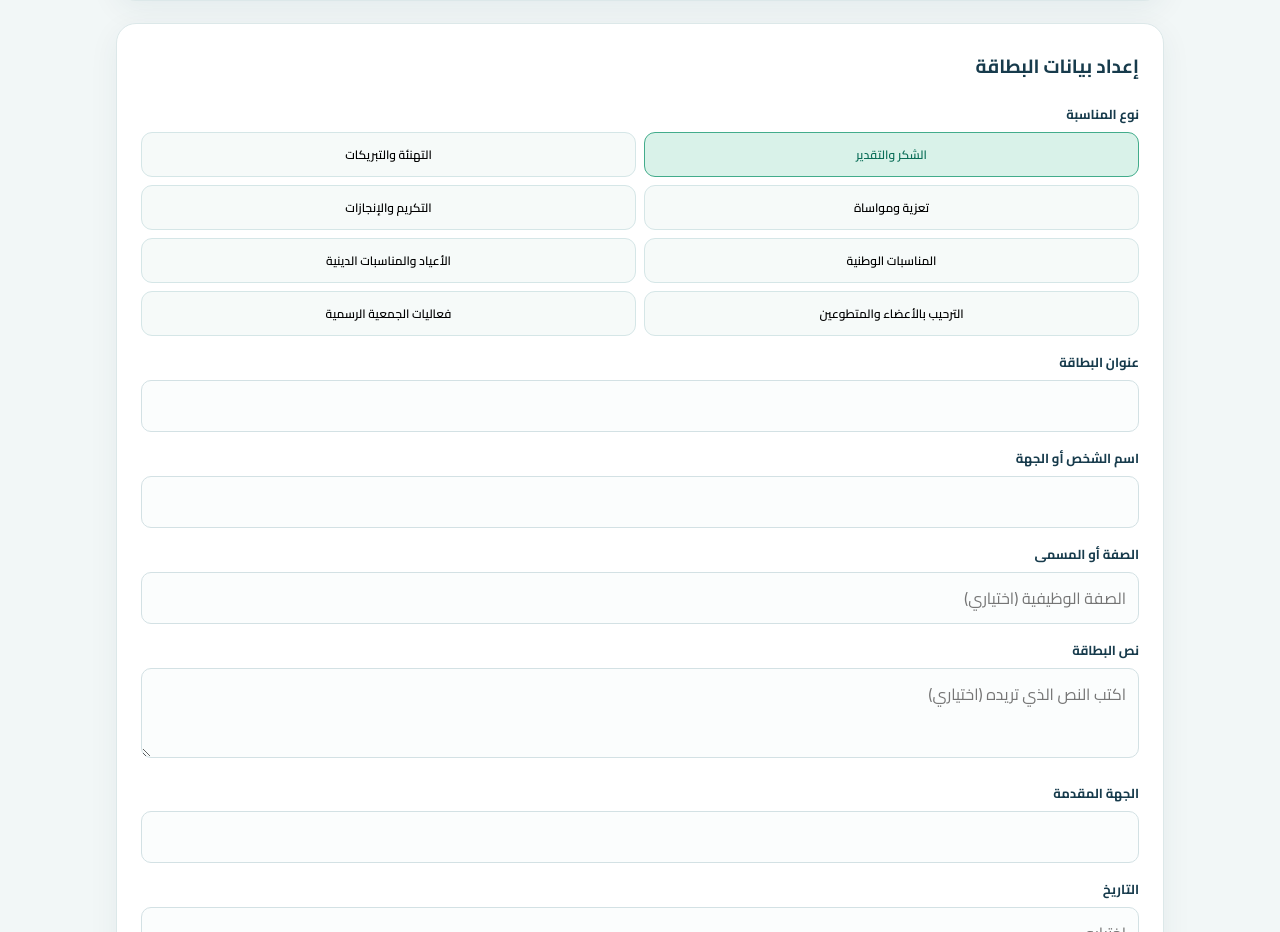
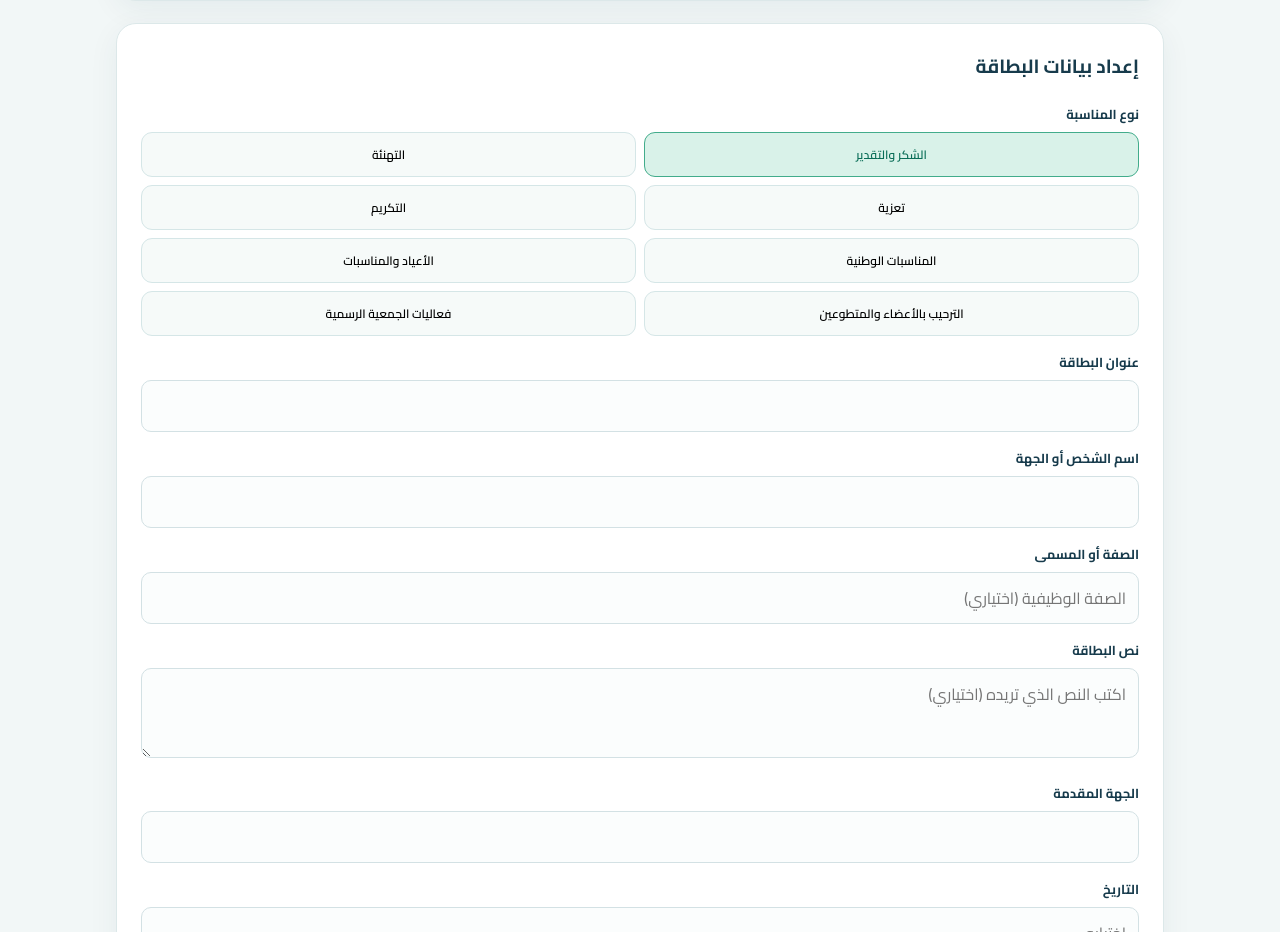
Before and after one commit to a-eng-sa/dera, a plain HTML site: page index.html in a window 1280 px wide. Shown: the part 980-1912 px from the top of the page. Drawn offline with Linux system fonts and the light colour scheme.

Commit message:
Update Dera Studio design

```diff
--- a/index.html
+++ b/index.html
@@ -345,11 +345,11 @@ input,textarea,select{font-size:16px}
     <script>
 const templates=[
 'الشكر والتقدير'
-,'التهنئة والتبريكات'
-,'تعزية ومواساة'
-,'التكريم والإنجازات'
+,'التهنئة '
+,'تعزية '
+,'التكريم '
 ,'المناسبات الوطنية'
-,'الأعياد والمناسبات الدينية'
+,'الأعياد والمناسبات '
 ,'الترحيب بالأعضاء والمتطوعين'
 ,'فعاليات الجمعية الرسمية']
 .map(x=>[x,'','']);
```
